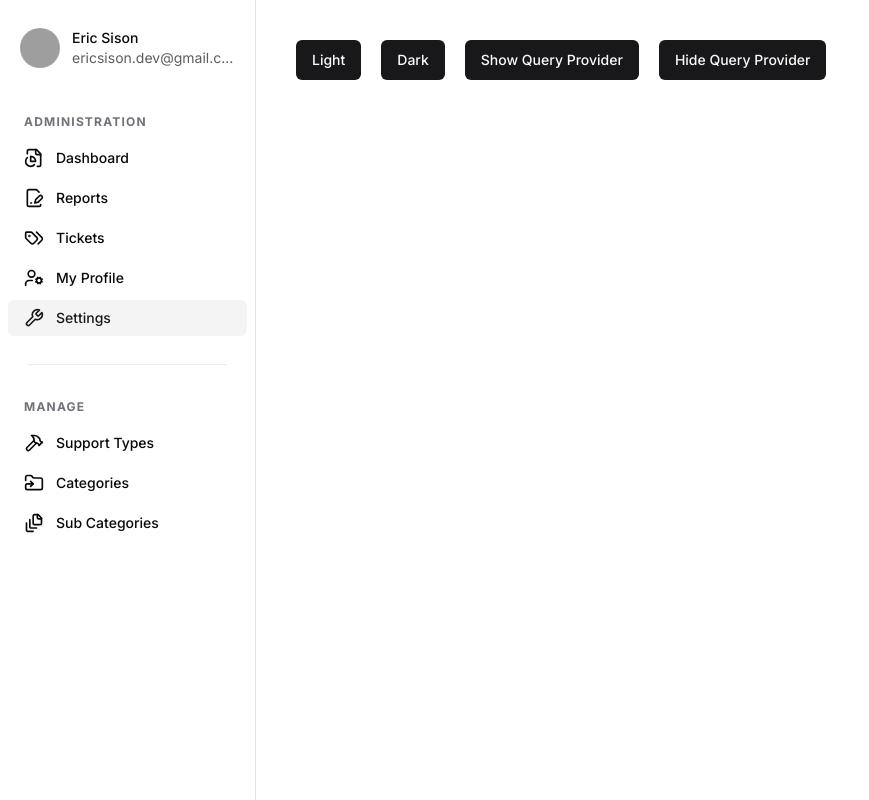
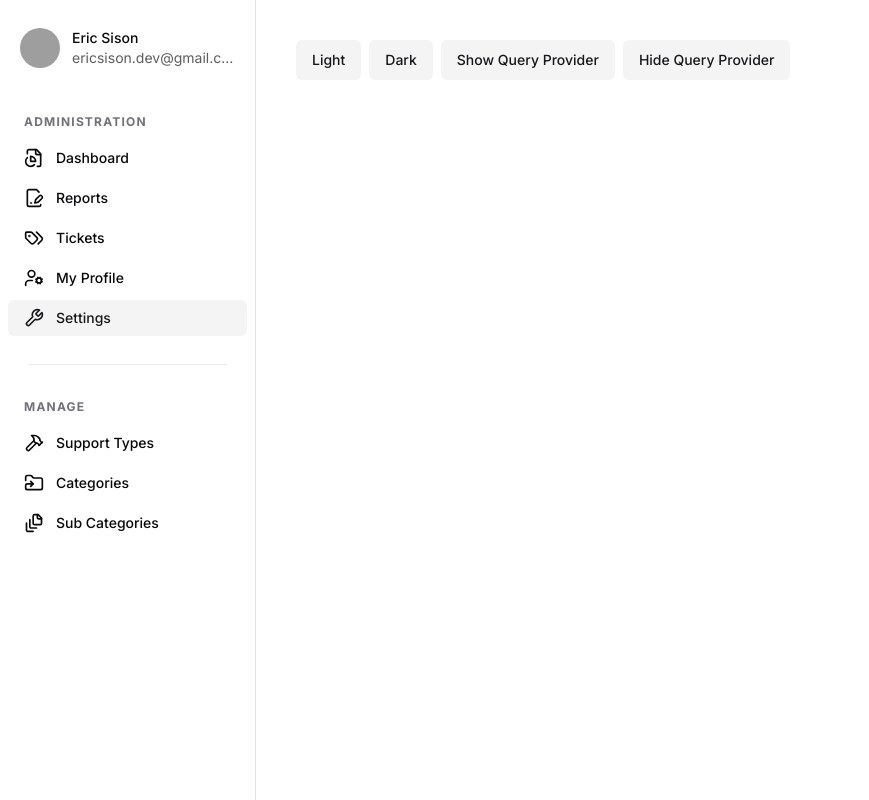
Before and after one commit to eric-sison/ssms-app, a Next.js app: page /settings in a window 1280 px wide. Shown: the whole page, without its empty margins (0-869 px from the left). Built offline with nearby package versions, Linux system fonts and the light colour scheme; grey boxes are pictures that could not be loaded.

Commit message:
aesthetic modification

```diff
--- a/src/components/debug/SettingsDebug.tsx
+++ b/src/components/debug/SettingsDebug.tsx
@@ -10,12 +10,20 @@ export const SettingsDebug: FunctionComponent = () => {
   const showDevTools = useDevToolStore((state) => state.setShowDevTools);
 
   return (
-    <div className="space-x-5">
-      <Button onClick={() => setTheme("light")}>Light</Button>
-      <Button onClick={() => setTheme("dark")}>Dark</Button>
+    <div className="space-x-2">
+      <Button variant="secondary" onClick={() => setTheme("light")}>
+        Light
+      </Button>
+      <Button variant="secondary" onClick={() => setTheme("dark")}>
+        Dark
+      </Button>
 
-      <Button onClick={() => showDevTools(true)}>Show Query Provider</Button>
-      <Button onClick={() => showDevTools(false)}>Hide Query Provider</Button>
+      <Button variant="secondary" onClick={() => showDevTools(true)}>
+        Show Query Provider
+      </Button>
+      <Button variant="secondary" onClick={() => showDevTools(false)}>
+        Hide Query Provider
+      </Button>
     </div>
   );
 };
```
